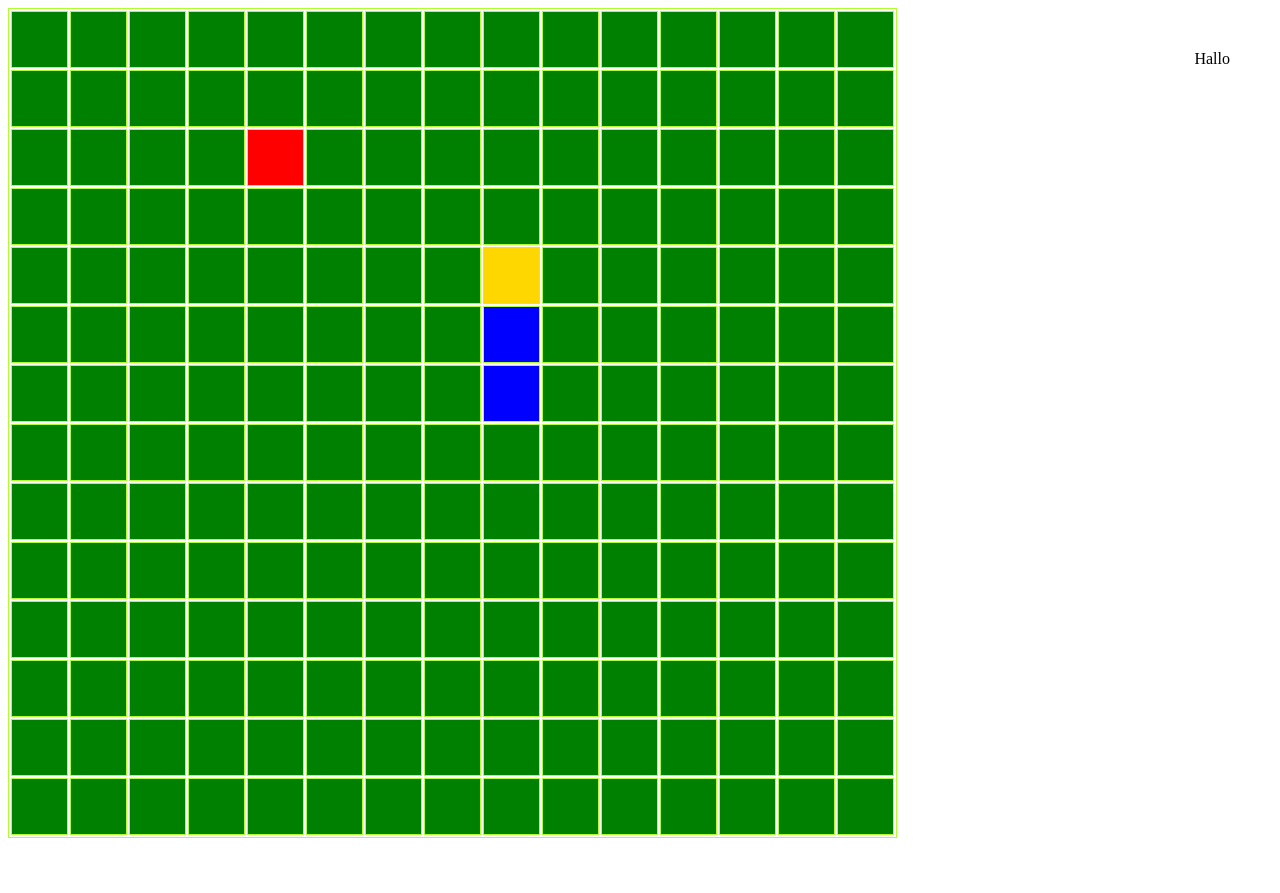
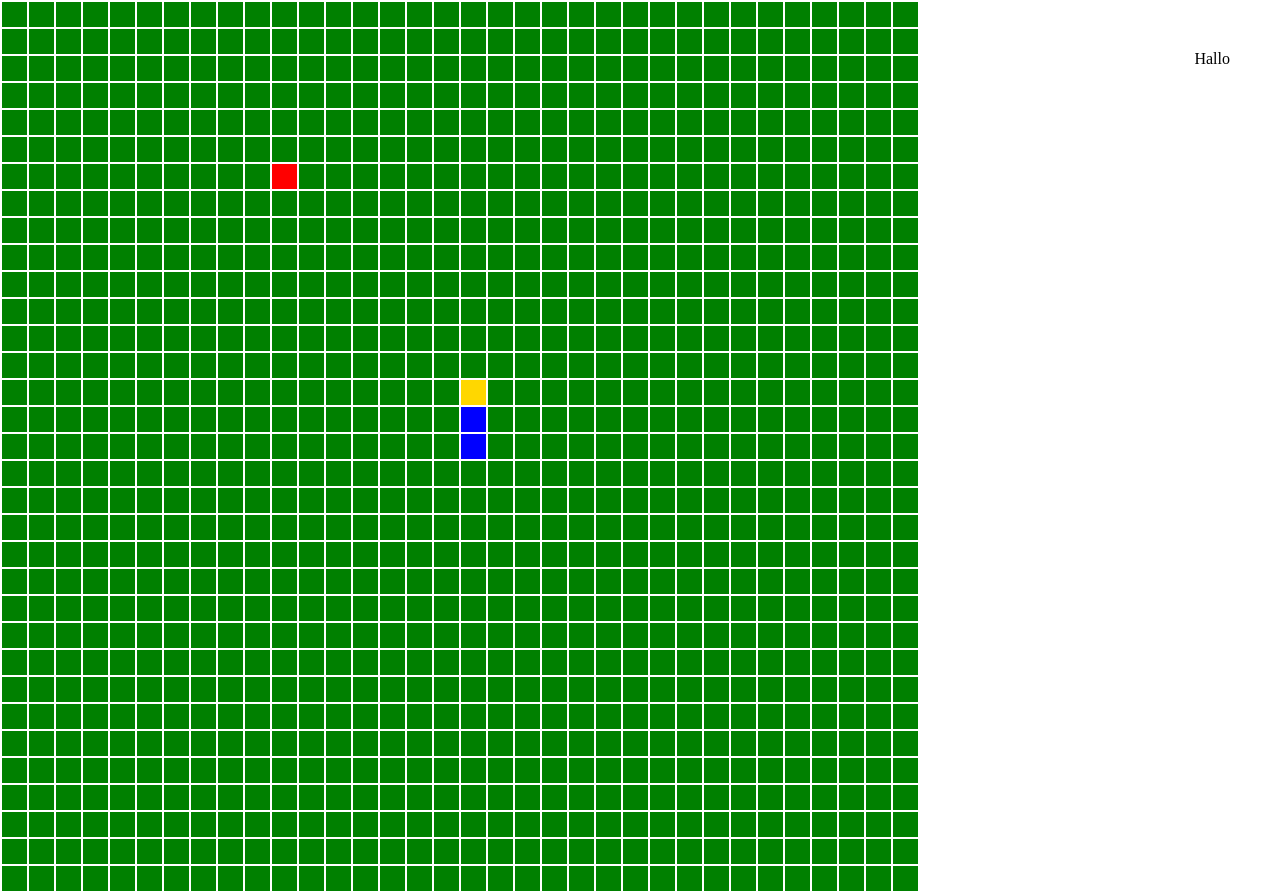
Before and after one commit to M123-dev/snake, a plain HTML site: page index.html in a window 1280 px wide. Before the commit the page ends 846 px from the top, so only its background shows below. Drawn offline with Linux system fonts and the light colour scheme.

Commit message:
Unrelated changes

```diff
--- a/generateTable.js
+++ b/generateTable.js
@@ -1,14 +1,27 @@
-const tableSize = 15;
+const tableSize = 34;
 
-const w = window.innerWidth;
-let windowSize = window.innerHeight;
-if (w < windowSize) {
-  windowSize = w;
+console.log('Resize')
+
+let body = document.getElementById("body");
+
+let windowSize = body.clientHeight;
+
+if(body.clientWidth < body.clientHeight){
+  console.log("Use width")
+  windowSize = body.innerWidth;
 }
-let trSize = Math.floor(windowSize / tableSize);
+
+
+console.log(windowSize);
+
+let raw_size = windowSize / tableSize;
+console.log(raw_size);
+let trSize = Math.floor(raw_size);
+
+console.log(trSize)
 
 //Generate table
-let body = document.getElementById("body");
+
 let htmlToAdd = "<table>";
 
 htmlToAdd += "<score class='top-right' id='score'>Hallo</score>";
@@ -16,7 +29,8 @@ htmlToAdd += "<score class='top-right' id='score'>Hallo</score>";
 for (let y = tableSize - 1; y > 0; y--) {
   htmlToAdd += "<tr>";
   for (let x = 0; x < tableSize; x++) {
-    htmlToAdd += `<td id=${x}:${y} width="${trSize}" height="${trSize}"></td>`;
+                                   style="width: 20px;height: 40px"
+    htmlToAdd += `<td id=${x}:${y} style="width:${trSize}px; height:${trSize}px"></td>`;
   }
   htmlToAdd += "</tr>";
 }
--- a/script.js
+++ b/script.js
@@ -1,6 +1,6 @@
 console.log("Init");
 
-const intervalTime = 250;
+const intervalTime = 100;
 
 const startPos = Math.round(tableSize / 2);
 
--- a/styles.css
+++ b/styles.css
@@ -1,5 +1,5 @@
 table, th, td {
-    border: 1px solid;
+    border:0px solid;
     color: greenyellow;
 }
 td {
@@ -24,3 +24,16 @@ td {
     top: 50px;
     right: 50px;
   }
+
+
+  html {
+    margin: 0px;
+    height: 100vh;
+
+ }
+
+ body {
+    margin: 0px;
+    min-height: 100vh;
+
+ }
```
Also changed, not shown: index.html (+2 -0 lines).
